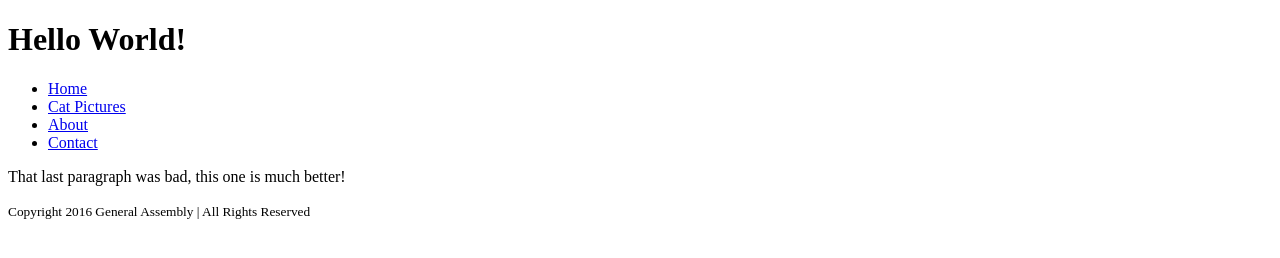
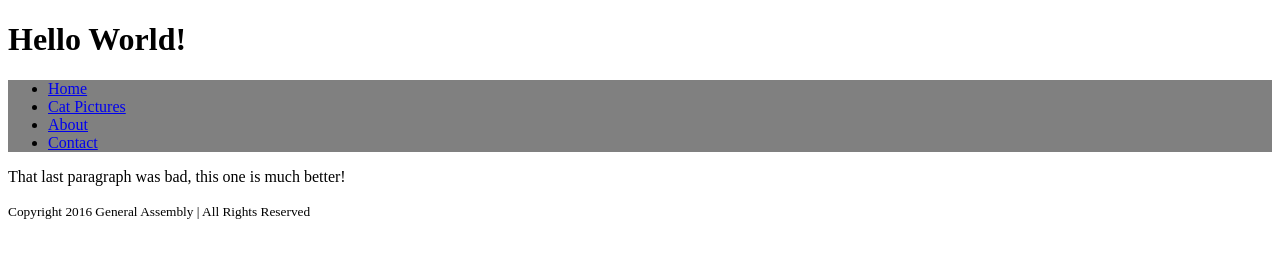
Before and after one commit to TheMichaelRay/github-deploy-test, a plain HTML site: page index.html in a window 1280 px wide. Drawn offline with Linux system fonts and the light colour scheme.

Commit message:
added background color for nav bar

```diff
--- a/index.html
+++ b/index.html
@@ -7,7 +7,7 @@
   <body>
     <h1>Hello World!</h1>
     <nav>
-      <ul>
+      <ul style="background-color: grey">
         <li><a href="#">Home</a></li>
         <li><a href="#">Cat Pictures</a></li>
         <li><a href="#">About</a></li>
```
